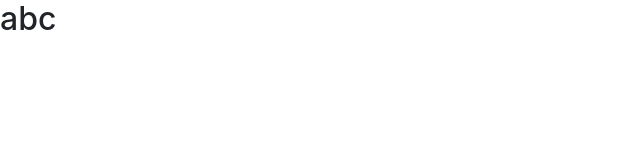
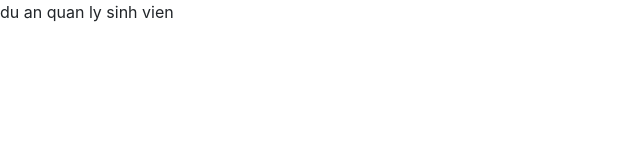
Before and after one commit to lethimythu/thule, a plain HTML site: page index.html in a window 1280 px wide. Shown: the whole page, without its empty margins (0-640 px from the left). Drawn offline with nearby package versions, Linux system fonts and the light colour scheme.

Commit message:
add file css

```diff
--- a/index.html
+++ b/index.html
@@ -10,7 +10,7 @@
     <link rel="stylesheet" href="https://stackpath.bootstrapcdn.com/bootstrap/4.3.1/css/bootstrap.min.css" integrity="sha384-ggOyR0iXCbMQv3Xipma34MD+dH/1fQ784/j6cY/iJTQUOhcWr7x9JvoRxT2MZw1T" crossorigin="anonymous">
   </head>
   <body>
-      <h2>abc</h2>
+      <p>du an quan ly sinh vien</p>
     <!-- Optional JavaScript -->
     <!-- jQuery first, then Popper.js, then Bootstrap JS -->
     <script src="https://code.jquery.com/jquery-3.3.1.slim.min.js" integrity="sha384-q8i/X+965DzO0rT7abK41JStQIAqVgRVzpbzo5smXKp4YfRvH+8abtTE1Pi6jizo" crossorigin="anonymous"></script>
--- /dev/null
+++ b/style.css
@@ -0,0 +1,3 @@
+*{
+    box-sizing: border-box;
+}
```
